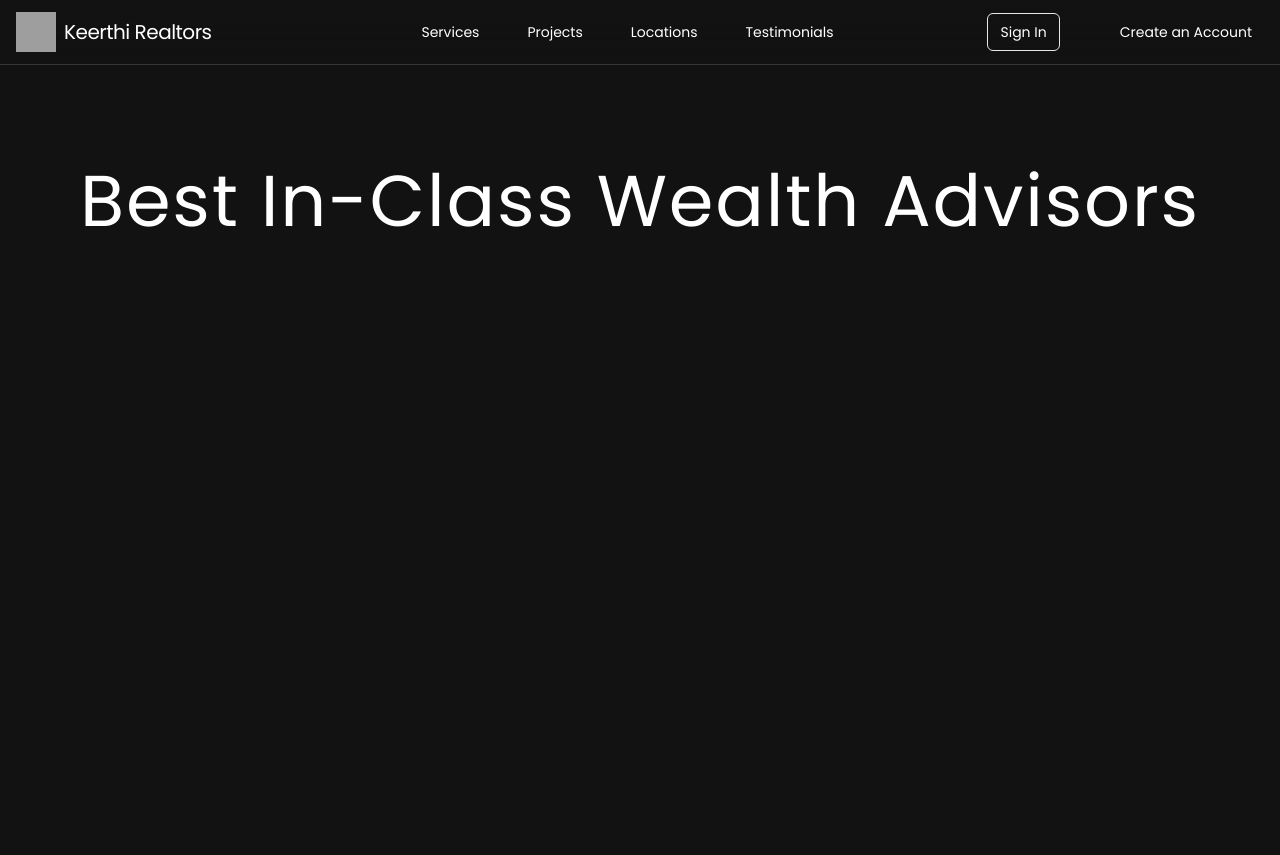
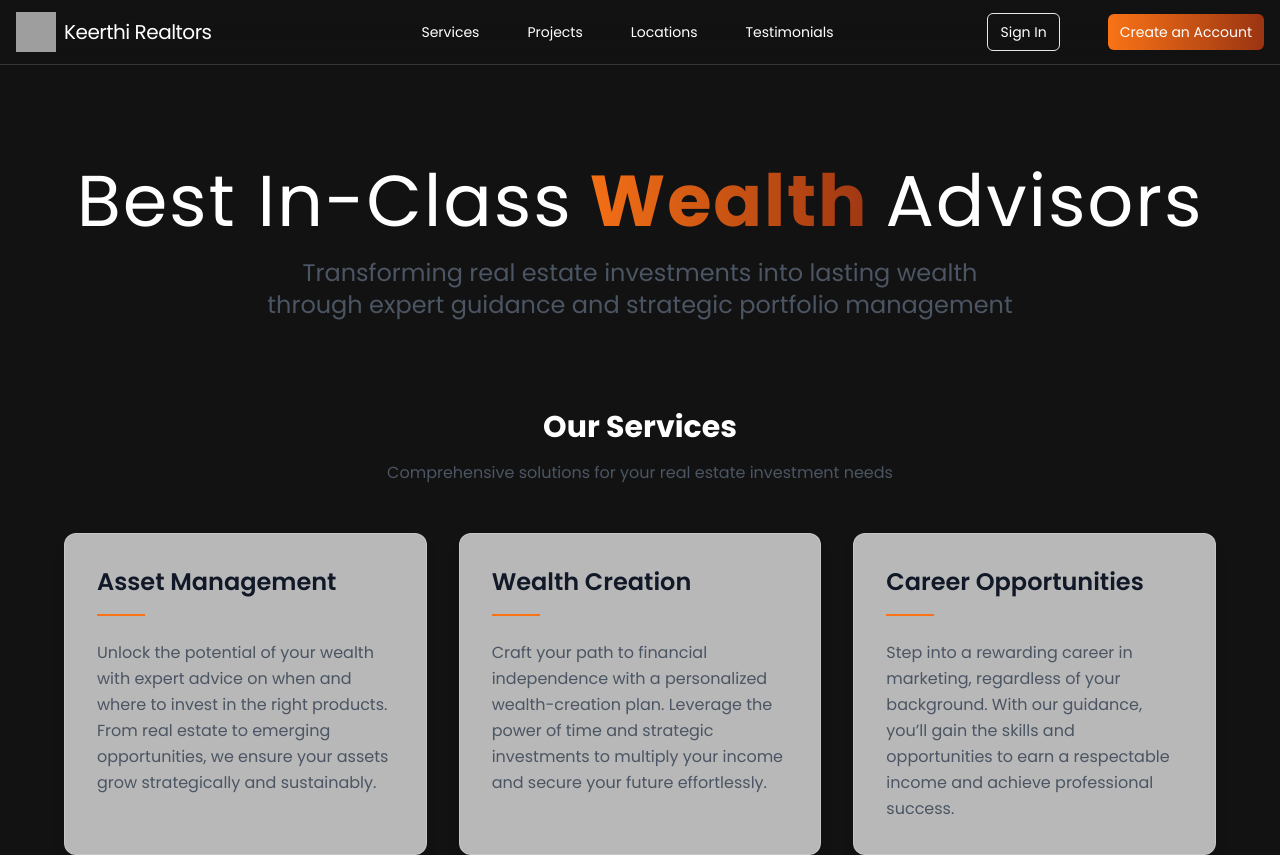
Before and after one commit to charan2000/website-revamp, a React (Vite) app: page / in a window 1280 px wide. Before the commit the page ends 800 px from the top, so only its background shows below. Built offline with nearby package versions, Linux system fonts and the light colour scheme; grey boxes are pictures that could not be loaded.

Commit message:
Hero Section -1

```diff
--- a/index.html
+++ b/index.html
@@ -1,13 +1,26 @@
 <!DOCTYPE html>
 <html lang="en">
+
 <head>
   <meta charset="UTF-8" />
   <link rel="icon" type="image/svg+xml" href="/src/assets/brainwave.svg" />
   <meta name="viewport" content="width=device-width, initial-scale=1.0" />
   <title>My Company</title>
+  <!-- Google tag (gtag.js) for page activity insights on Google Ads  -->
+  <script async src="https://www.googletagmanager.com/gtag/js?id=AW-11434317039">
+  </script>
+  <script>
+    window.dataLayer = window.dataLayer || [];
+    function gtag() { dataLayer.push(arguments); }
+    gtag('js', new Date());
+
+    gtag('config', 'AW-11434317039');
+  </script>
 </head>
+
 <body>
   <div id="root"></div>
   <script type="module" src="/src/main.jsx"></script>
 </body>
+
 </html>
--- a/src/components/HeroSection.jsx
+++ b/src/components/HeroSection.jsx
@@ -1,11 +1,54 @@
 import React from "react";
+import { servicesData } from "../constants/services";
+import { heroSectionData } from "../constants";
 
 const HeroSection = () => {
   return (
-    <div className="flex flex-col items-center mt-6 lg:mt-20">
+    <div className="flex flex-col items-center mt-10 lg:mt-20">
       <h1 className="text-4xl sm:text-6xl lg:text-7xl text-center tracking-wide">
-        Best In-Class Wealth Advisors
+        Best In-Class
+        <span className="bg-gradient-to-r from-orange-500 to-orange-800 text-transparent [-webkit-background-clip:text] [background-clip:text] font-bold">
+          {" "} Wealth {" "}
+        </span>
+        Advisors
       </h1>
+      <p className="mt-5 text-xl lg:text-2xl text-gray-600 text-center max-w-3xl mb-12">
+        {heroSectionData.tagLine}
+      </p>
+
+      <div className="mt-10 px-4">
+        <div className="text-center mb-12">
+          <h2 className="text-3xl font-bold mb-4">{servicesData.title}</h2>
+          <p className="text-gray-600 max-w-2xl mx-auto">
+            {servicesData.description}
+          </p>
+        </div>
+
+        <div className="grid grid-cols-1 md:grid-cols-3 gap-8 max-w-6xl mx-auto">
+          {servicesData.services.map((service, index) => (
+            <ServiceCard
+              key={index}
+              title={service.title}
+              description={service.description}
+            />
+          ))}
+        </div>
+      </div>
+
+    </div>
+  );
+};
+
+const ServiceCard = ({ title, description }) => {
+  return (
+    <div className="backdrop-blur-sm bg-white/70 p-8 rounded-xl shadow-lg border border-white/20 hover:transform hover:scale-105 transition-all duration-300">
+      <h3 className="text-2xl font-semibold mb-4 text-gray-900">
+        {title}
+      </h3>
+      <div className="h-[2px] w-12 bg-orange-500 mb-6"></div>
+      <p className="text-gray-600 leading-relaxed">
+        {description}
+      </p>
     </div>
   );
 };
--- a/src/components/header/Navbar.jsx
+++ b/src/components/header/Navbar.jsx
@@ -1,70 +1,88 @@
-import logo from "../../assets/logo.png";
+import { Menu, X } from "lucide-react";
+import { useState } from "react";
 import KR_Logo from "../../assets/KR_Logo.png";
 import { navItems } from "../../constants";
-import { Menu, X } from "lucide-react";
-import { useState } from "react";
+
+const NavLink = ({ href, className, children }) => (
+  <a href={href} className={className}>
+    {children}
+  </a>
+);
+
+const NavLogo = () => (
+  <div className="flex items-center flex-shrink-0">
+    <img className="h-10 w-10 mr-2" src={KR_Logo} alt="Keerthi Realtors Logo" />
+    <span className="text-xl tracking-tight">Keerthi Realtors</span>
+  </div>
+);
+
+const DesktopNav = () => (
+  <>
+    <ul className="hidden lg:flex ml-14 space-x-12 items-center">
+      {navItems.map((item) => (
+        <li key={item.label}>
+          <NavLink href={item.href}>{item.label}</NavLink>
+        </li>
+      ))}
+    </ul>
+    <div className="hidden lg:flex justify-center space-x-12 items-center">
+      {/* Todo: Add link to go to sign in component */}
+      <NavLink href="#" className="py-2 px-3 border rounded-md">
+        Sign In
+      </NavLink>
+      <NavLink
+        href="#"
+        className="bg-gradient-to-r from-orange-500 to-orange-800 py-2 px-3 rounded-md"
+      >
+        Create an Account
+      </NavLink>
+    </div>
+  </>
+);
+
+const MobileNav = ({ isOpen }) => (
+  isOpen && (
+    <div className="fixed right-0 z-20 flex flex-col w-full p-12 bg-neutral-900 justify-center items-center lg:hidden">
+      <ul>
+        {navItems.map((item) => (
+          <li key={item.label} className="py-4">
+            <NavLink href={item.href}>{item.label}</NavLink>
+          </li>
+        ))}
+      </ul>
+      <div className="flex space-x-6">
+        <NavLink href="#" className="py-2 px-3 border rounded-md">
+          Sign In
+        </NavLink>
+        <NavLink
+          href="#"
+          className="py-2 px-3 bg-gradient-to-r from-orange-300 to-orange-600 rounded-md"
+        >
+          Create an Account
+        </NavLink>
+      </div>
+    </div>
+  )
+);
 
 const Navbar = () => {
   const [mobileDrawerOpen, setMobileDrawerOpen] = useState(false);
 
-  const toggleNavbar = () => {
-    setMobileDrawerOpen(!mobileDrawerOpen);
-  };
+  const toggleNavbar = () => setMobileDrawerOpen(!mobileDrawerOpen);
 
   return (
     <nav className="sticky top-0 z-50 py-3 backdrop-blur-lg border-b border-neutral-700/80">
       <div className="container px-4 mx-auto relative text-sm">
         <div className="flex justify-between item-center">
-          <div className="flex items-center flex-shrink-0">
-            <img className="h-10 w-10 mr-2" src={KR_Logo}></img>
-            <span className="text-xl tracking-tight">Keerthi Realtors</span>
-          </div>
-          <ul className="hidden lg:flex ml-14 space-x-12 items-center">
-            {navItems.map((item, index) => (
-              <li key={item} href={item.href}>
-                {item.label}
-              </li>
-            ))}
-          </ul>
-          <div className="hidden lg:flex justify-center space-x-12 items-center">
-            <a href="#" className="py-2 px-3 border rounded-md">
-              Sign In
-            </a>
-            <a
-              href="#"
-              className="bg-gradiant-to-r from-orange-500 to-orange-800 py-2 px-3 rounded-md"
-            >
-              Create an Account
-            </a>
-          </div>
+          <NavLogo />
+          <DesktopNav />
           <div className="lg:hidden md:flex flex-col justify-end">
             <button onClick={toggleNavbar}>
               {mobileDrawerOpen ? <X /> : <Menu />}
             </button>
           </div>
         </div>
-        {mobileDrawerOpen && (
-          <div className="fixed right-0 z-20 flex flex-col w-full p-12 bg-neutral-900 justify-center items-center lg:hidden">
-            <ul>
-              {navItems.map((item, index) => (
-                <li key={index} className="py-4">
-                  <a href={item.href}>{item.label}</a>
-                </li>
-              ))}
-            </ul>
-            <div className="flex space-x-6">
-              <a href="#" className="py-2 px-3 border rounded-md">
-                Sign In
-              </a>
-              <a
-                href="#"
-                className="py-2 px-3 bg-gradiant--to-r from-orange-300 to-orange-600 rounded-md"
-              >
-                Create an Account
-              </a>
-            </div>
-          </div>
-        )}
+        <MobileNav isOpen={mobileDrawerOpen} />
       </div>
     </nav>
   );
--- a/src/constants/index.jsx
+++ b/src/constants/index.jsx
@@ -18,6 +18,10 @@ export const navItems = [
   { label: "Locations", href: "#" },
   { label: "Testimonials", href: "#" },
 ];
+
+export const heroSectionData = {
+  tagLine: "Transforming real estate investments into lasting wealth through expert guidance and strategic portfolio management"
+};
 
 export const testimonials = [
   {
--- /dev/null
+++ b/src/constants/services.jsx
@@ -0,0 +1,20 @@
+
+
+export const servicesData = {
+    title: "Our Services",
+    description: "Comprehensive solutions for your real estate investment needs",
+    services: [
+        {
+            title: "Asset Management",
+            description: "Unlock the potential of your wealth with expert advice on when and where to invest in the right products. From real estate to emerging opportunities, we ensure your assets grow strategically and sustainably."
+        },
+        {
+            title: "Wealth Creation",
+            description: "Craft your path to financial independence with a personalized wealth-creation plan. Leverage the power of time and strategic investments to multiply your income and secure your future effortlessly."
+        },
+        {
+            title: "Career Opportunities",
+            description: "Step into a rewarding career in marketing, regardless of your background. With our guidance, you’ll gain the skills and opportunities to earn a respectable income and achieve professional success."
+        }
+    ]
+};
```
Also changed, not shown: src/App.jsx (+21 -1 lines). Lines whose indentation alone changed are shown as unchanged.
